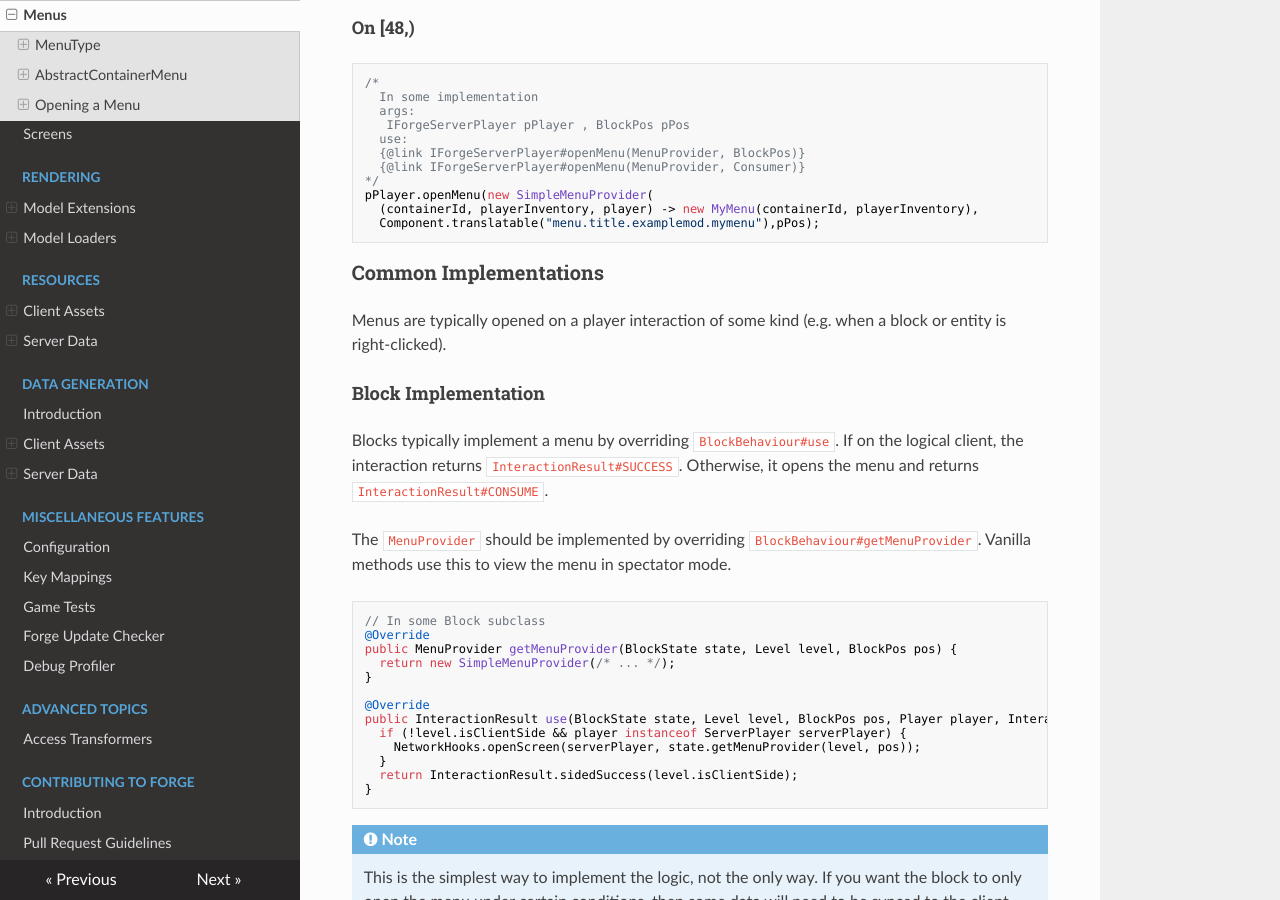
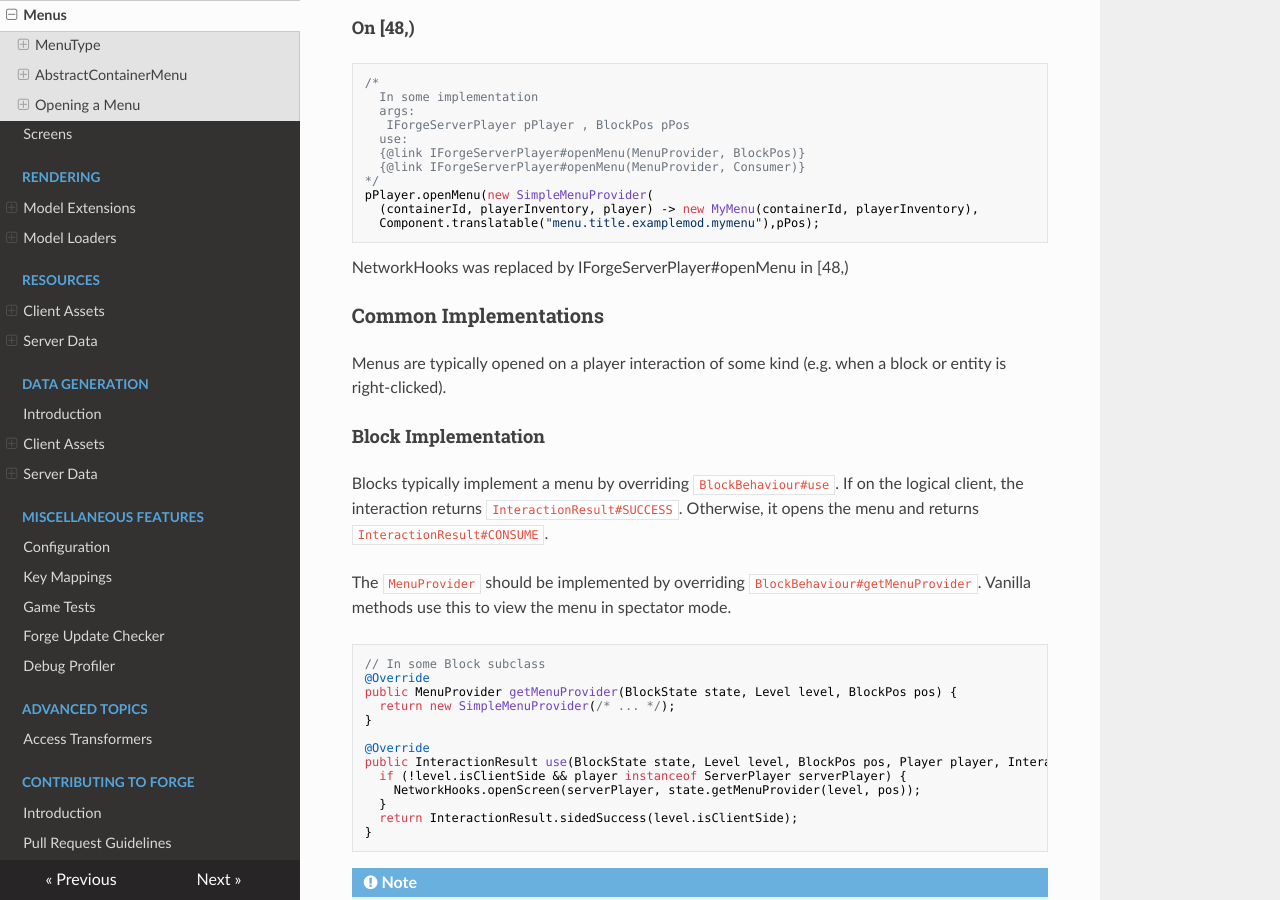
Before and after one commit to MinecraftForge/Documentation, an MkDocs documentation site: the page built from docs/gui/menus.md, in a window 1280 px wide and 900 px high, scrolled down 6760 px. Built offline with MkDocs 1.6.1, drawn with Linux system fonts in a browser that asks for light colours; nearby versions of some CDN libraries.

Commit message:
Update menus.md

````diff
--- a/docs/gui/menus.md
+++ b/docs/gui/menus.md
@@ -294,7 +294,7 @@ pPlayer.openMenu(new SimpleMenuProvider(
   (containerId, playerInventory, player) -> new MyMenu(containerId, playerInventory),
   Component.translatable("menu.title.examplemod.mymenu"),pPos);
 ```
-
+NetworkHooks was replaced by IForgeServerPlayer#openMenu in [48,)
 ### Common Implementations
 
 Menus are typically opened on a player interaction of some kind (e.g. when a block or entity is right-clicked).
````
